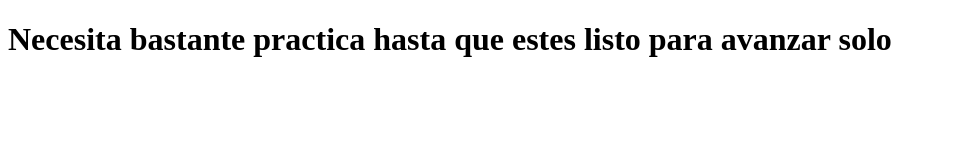
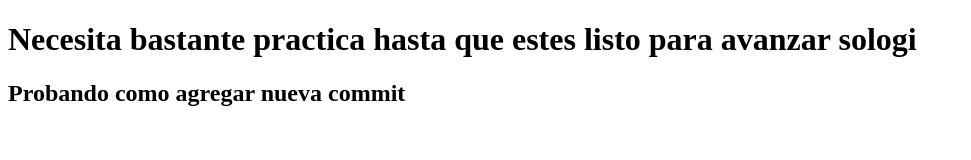
Before and after one commit to robertomordemur/Prueba-Git-1, a plain HTML site: page index.html in a window 1280 px wide. Shown: the whole page, without its empty margins (0-971 px from the left). Drawn offline with Linux system fonts and the light colour scheme.

Commit message:
Primera version

```diff
--- a/index.html
+++ b/index.html
@@ -4,6 +4,7 @@
         <title>Aprendiendo como borrar desde CMD</title>
     </head>
     <body>
-        <h1>Necesita bastante practica hasta que estes listo para avanzar solo</h1>
+        <h1>Necesita bastante practica hasta que estes listo para avanzar sologi  </h1>
+        <h2>Probando como agregar nueva commit</h2>
     </body>
 </html>
```
